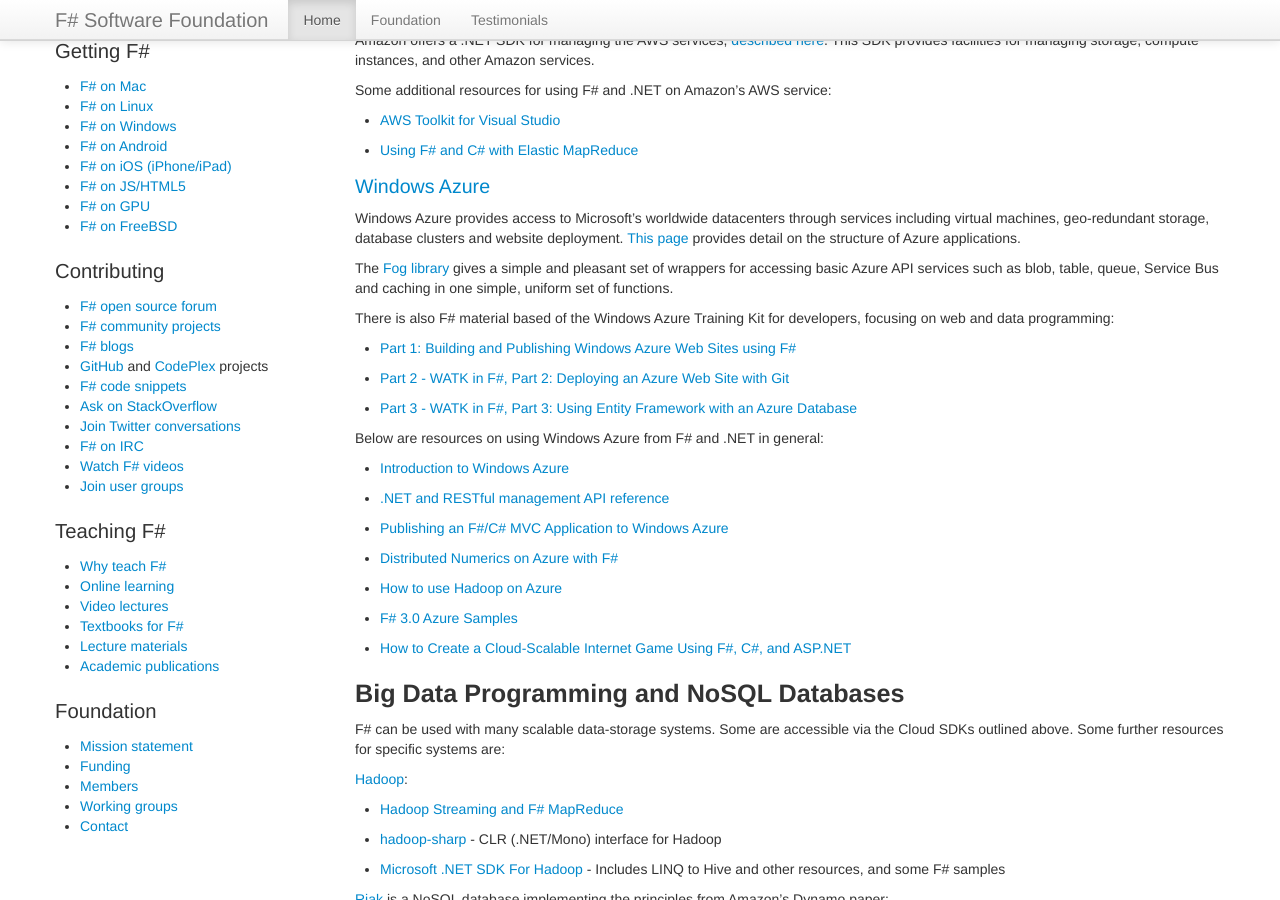
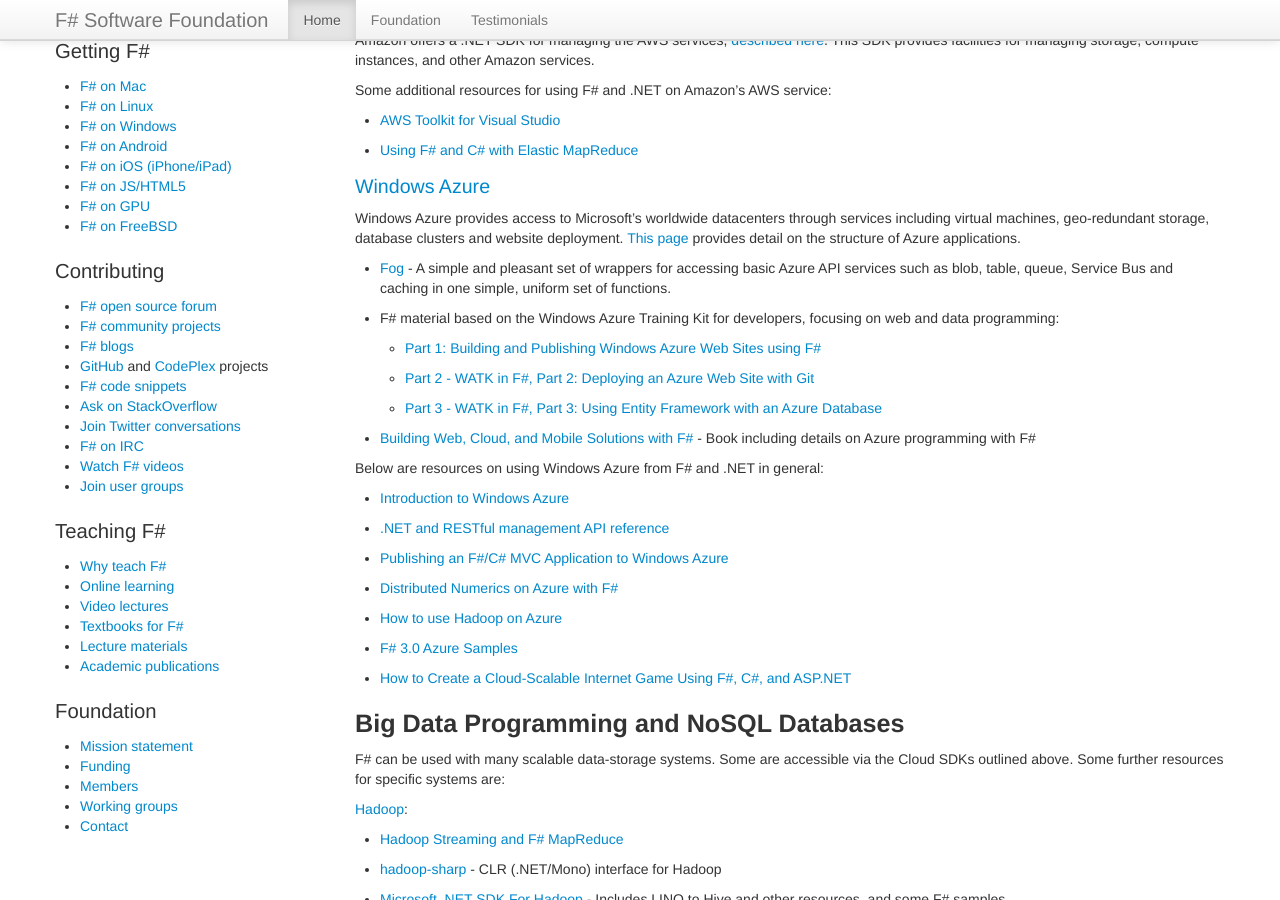
Before and after one commit to fsharp/fsharp.org, a Jekyll site: the page built from cloud/index.md, in a window 1280 px wide and 900 px high, scrolled down 339 px. Built offline with Jekyll 4.4.1, drawn with Linux system fonts in a browser that asks for light colours; nearby versions of some CDN libraries; some web fonts are replaced; comment, search, counter and statistics services are not loaded.

Commit message:
Update index.md

```diff
--- a/cloud/index.md
+++ b/cloud/index.md
@@ -30,14 +30,16 @@
 virtual machines, geo-redundant storage, database clusters and website deployment.  [This page](http://www.windowsazure.com/en-us/develop/net/fundamentals/compute/) provides
 detail on the structure of Azure applications.
 
-The [Fog library](http://dmohl.github.io/Fog/) gives a simple and pleasant set of wrappers for accessing
-basic Azure API services such as blob, table, queue, Service Bus and caching in one simple,
-uniform set of functions.
+ * [Fog](http://dmohl.github.io/Fog/) - A simple and pleasant set of wrappers for accessing
+   basic Azure API services such as blob, table, queue, Service Bus and caching in one simple,
+   uniform set of functions.
 
-There is also F# material based of the Windows Azure Training Kit for developers, focusing on web and data programming:
- * [Part 1: Building and Publishing Windows Azure Web Sites using F#](http://sireel-world.azurewebsites.net/sir-eel-visions/WATK-FS-Pt1)
- * [Part 2 - WATK in F#, Part 2: Deploying an Azure Web Site with Git](http://sireel-world.azurewebsites.net/sir-eel-visions/WATK-FS-Pt2)
- * [Part 3 - WATK in F#, Part 3: Using Entity Framework with an Azure Database](http://sireel-world.azurewebsites.net/sir-eel-visions/WATK-FS-Pt3)
+ * F# material based on the Windows Azure Training Kit for developers, focusing on web and data programming:
+   * [Part 1: Building and Publishing Windows Azure Web Sites using F#](http://sireel-world.azurewebsites.net/sir-eel-visions/WATK-FS-Pt1)
+   * [Part 2 - WATK in F#, Part 2: Deploying an Azure Web Site with Git](http://sireel-world.azurewebsites.net/sir-eel-visions/WATK-FS-Pt2)
+   * [Part 3 - WATK in F#, Part 3: Using Entity Framework with an Azure Database](http://sireel-world.azurewebsites.net/sir-eel-visions/WATK-FS-Pt3)
+
+ * [Building Web, Cloud, and Mobile Solutions with F#](http://www.amazon.com/Building-Cloud-Mobile-Solutions-ebook/dp/B00AANFL60) - Book including details on Azure programming with F#
 
 Below are resources on using Windows Azure from F# and .NET in general:
  * [Introduction to Windows Azure](http://www.windowsazure.com/en-us/develop/net/fundamentals/intro-to-windows-azure/)
```
